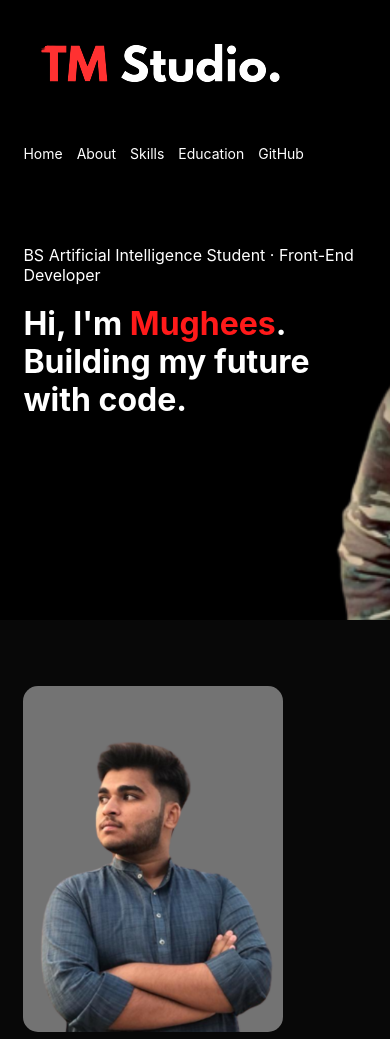
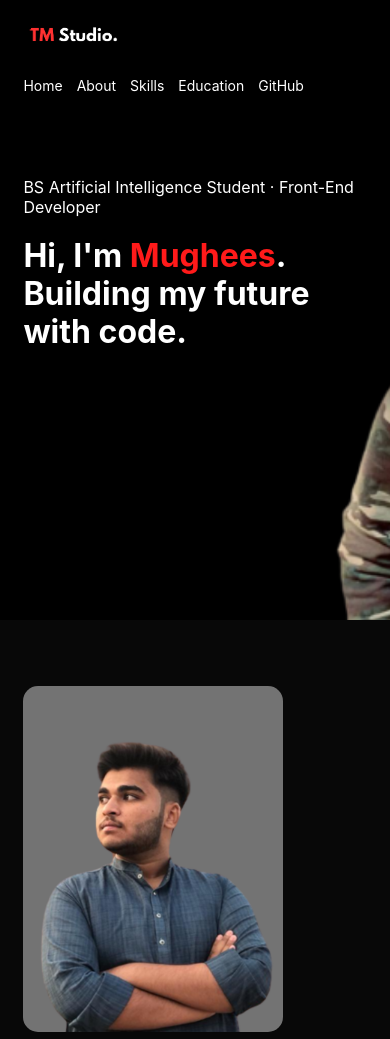
Before and after one commit to TheMughees1/TM-Studio-Simple-portfolio, a plain HTML site: page index.html in a window 390 px wide. Shown: the top 1039 px of the page. Drawn offline with Linux system fonts and the light colour scheme.

Commit message:
Apply responsive logo styling to portfolio header

```diff
--- a/index.html
+++ b/index.html
@@ -11,7 +11,7 @@
     <header id="header">
         <div class="container">
             <nav aria-label="Main navigation">
-                <img src="images/logo.png" alt="TM Studio logo">
+                <img class="logo" src="images/logo.png" alt="TM Studio logo">
                 <ul>
                     <li><a class="active" href="#header">Home</a></li>
                     <li><a href="#about">About</a></li>
```
